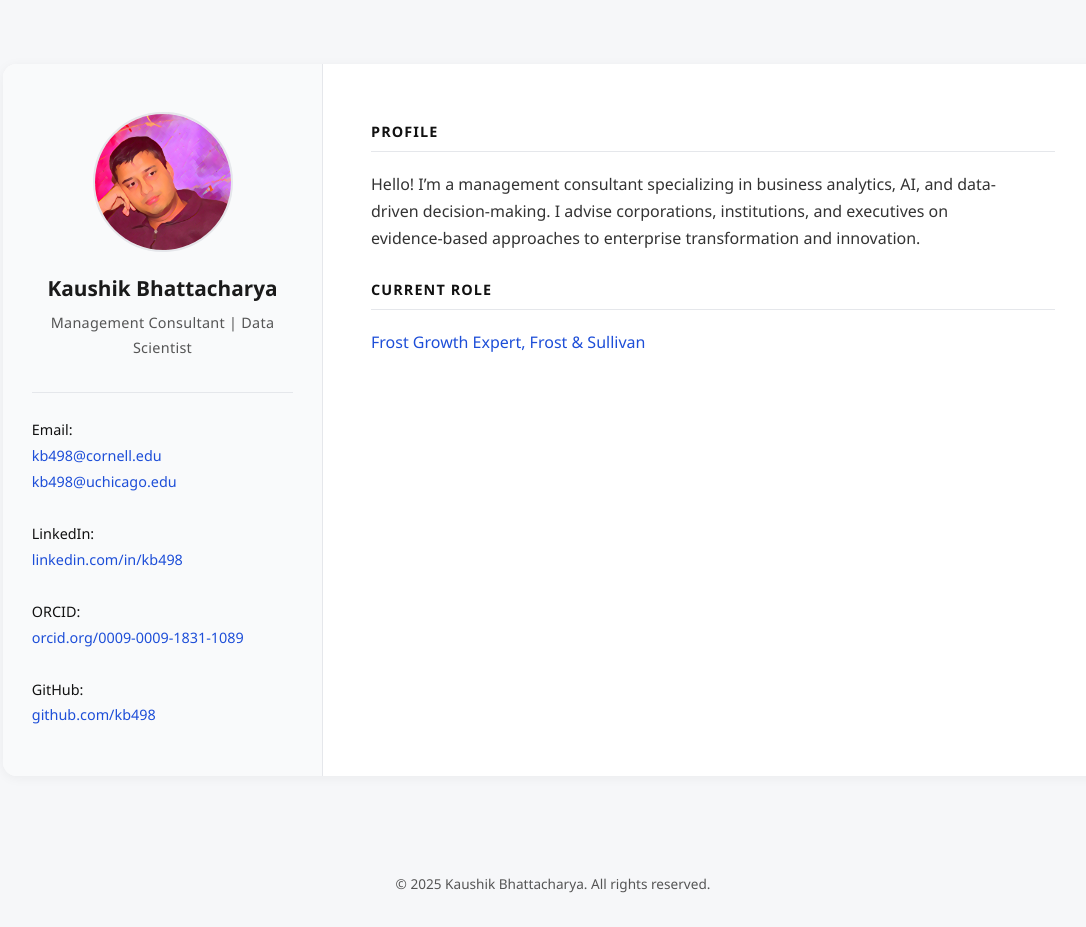
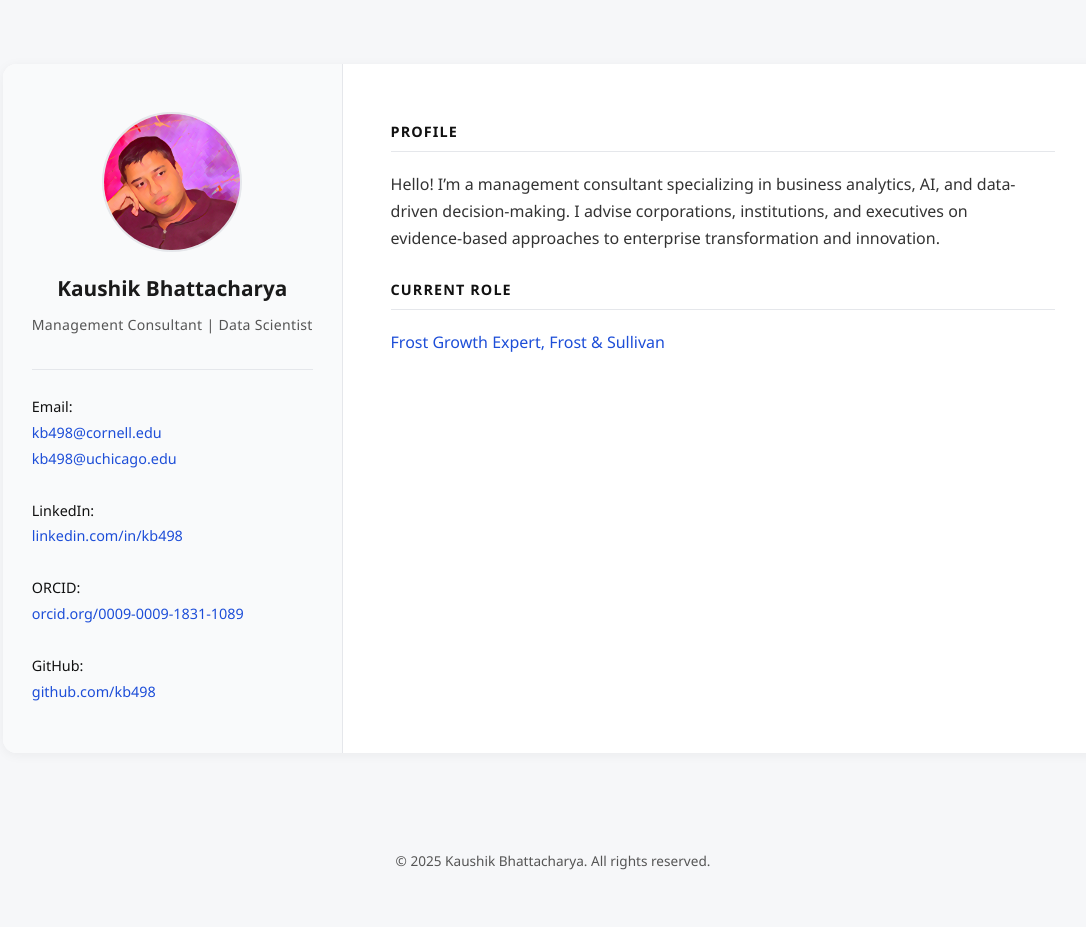
Before and after one commit to kb498/kb498.github.io, a plain HTML site: page index.html in a window 1280 px wide. Shown: the whole page, without its empty margins (87-1173 px from the left). After the commit the page ends 904 px from the top, so only its background shows below. Drawn offline with Linux system fonts and the light colour scheme.

Commit message:
Adjust sidebar styles and update role text

```diff
--- a/index.html
+++ b/index.html
@@ -71,15 +71,16 @@
       font-size: 1.3rem;
       font-weight: 600;
       text-align: center;
-      margin-bottom: 0.3rem;
+      margin-bottom: 0.4rem;
     }
 
     .sidebar p.role {
-      font-size: 0.9rem;
+      font-size: 0.88rem;
       color: var(--muted);
       text-align: center;
       margin-bottom: 2rem;
       letter-spacing: 0.3px;
+      white-space: nowrap; /* Prevent wrapping */
     }
 
     .links {
@@ -175,7 +176,7 @@
     <aside class="sidebar">
       <img src="pic1.JPG" alt="Kaushik Bhattacharya photo" />
       <h1>Kaushik Bhattacharya</h1>
-      <p class="role">Management Consultant | Data Scientist</p>
+      <p class="role">Management&nbsp;Consultant&nbsp;|&nbsp;Data&nbsp;Scientist</p>
 
       <div class="links">
         <strong>Email:</strong><br>
```
